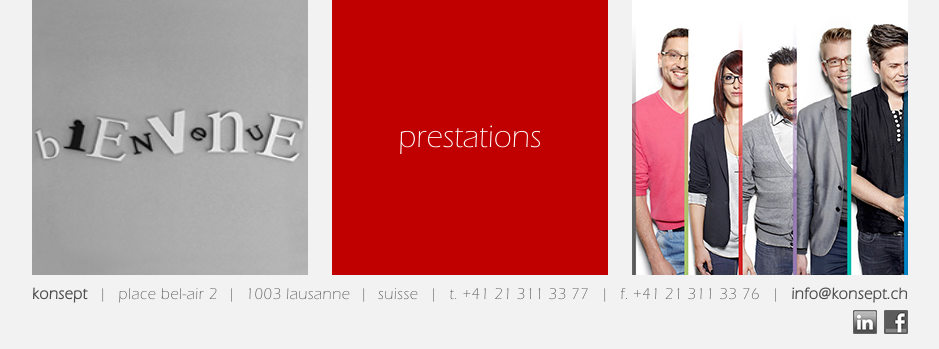
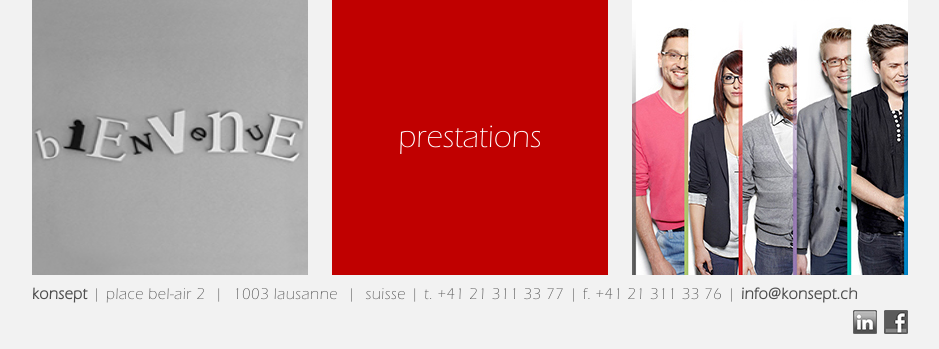
Before and after one commit to maieutiquer/knu, a PHP site: page / in a window 1280 px wide. Shown: the part 525-874 px from the top of the page, without its empty margins (170-1109 px from the left). Run offline with PHP 8.4, Linux system fonts and the light colour scheme.

Commit message:
align footer to left on safari

```diff
--- a/css/footer.css
+++ b/css/footer.css
@@ -39,10 +39,10 @@
     -moz-flex-flow: row wrap;
     flex-flow: row wrap;
 
-    -webkit-justify-content: space-between;
-    -ms-justify-content: space-between;
-    -moz-justify-content: space-between;
-    justify-content: space-between;
+    -webkit-justify-content: flex-start;
+    -ms-justify-content: flex-start;
+    -moz-justify-content: flex-start;
+    justify-content: flex-start;
 
     -webkit-align-content: space-around;
     -ms-align-content: space-around;
```
